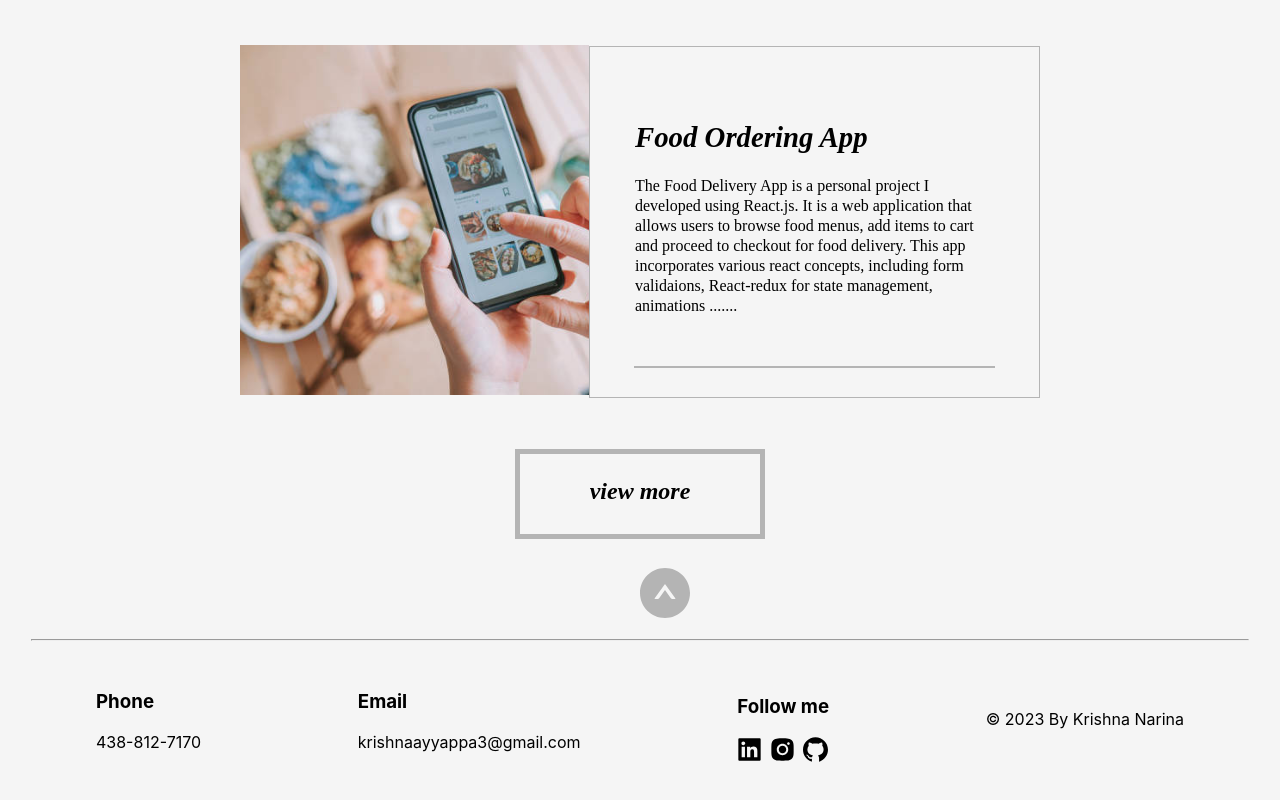
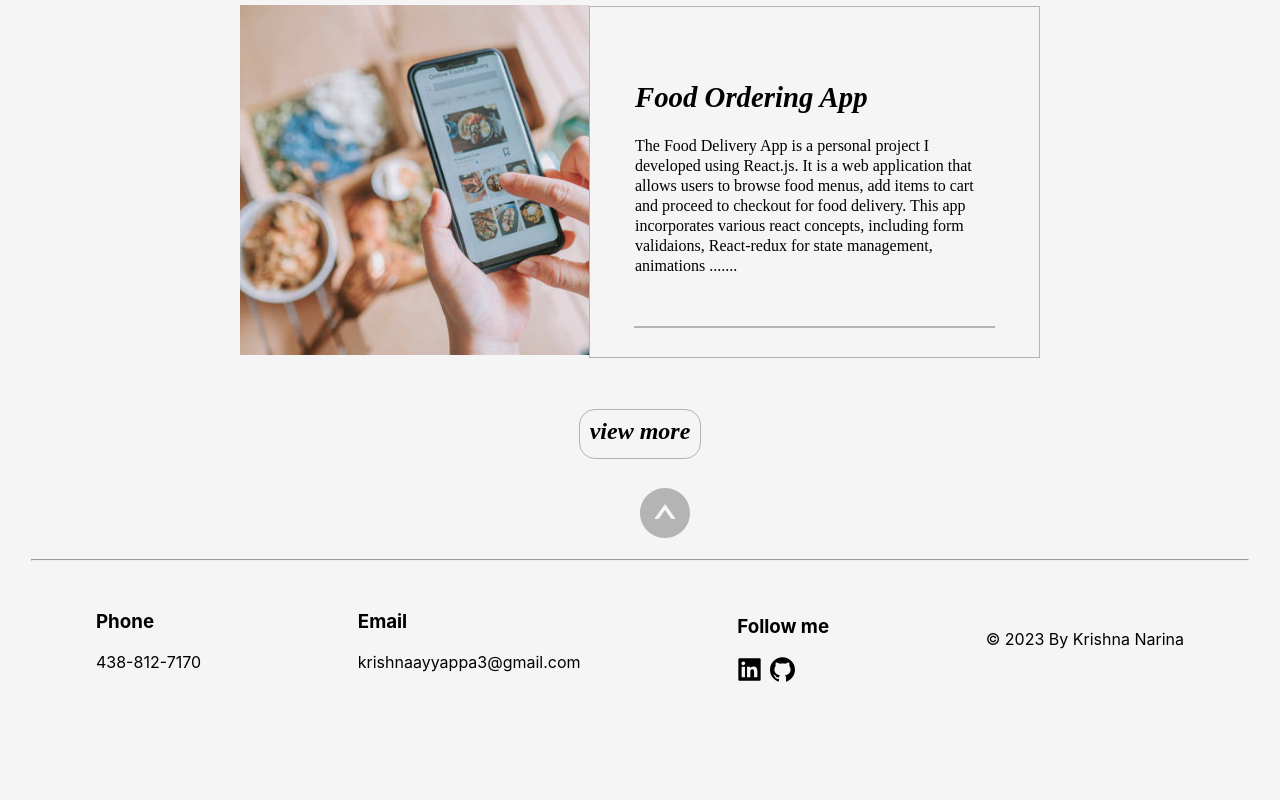
Before and after one commit to Krishnaayyappa/Personal-portfolio, a React (Create React App) app: page /projects in a window 1280 px wide. Shown: the part 1030-1830 px from the top of the page. After the commit the page ends 1768 px from the top, so only its background shows below. Built offline with nearby package versions, Linux system fonts and the light colour scheme; a web font is replaced by a local one.

Commit message:
added few animations

```diff
--- a/src/App.js
+++ b/src/App.js
@@ -5,6 +5,7 @@ import Resume from "./pages/Resume";
 import Projects from "./pages/projects";
 import Contact from "./pages/contact";
 import Project from "./pages/project";
+
 
 const routes = createBrowserRouter([
   {
@@ -26,7 +27,7 @@ const routes = createBrowserRouter([
 ]);
 
 function App() {
-  return <RouterProvider router={routes} />;
+  return <RouterProvider router={routes} />
 }
 
 export default App;
--- a/src/components/content/followme.js
+++ b/src/components/content/followme.js
@@ -1,14 +1,14 @@
 import { Space } from "antd";
-import { LinkedinFilled, InstagramFilled, GithubOutlined } from "@ant-design/icons";
+import { LinkedinFilled, GithubOutlined } from "@ant-design/icons";
 
 function Followme(){
     return(
         <div className="follow">
             <h3>Follow me</h3>
             <Space>
-                <LinkedinFilled className = "ContactIcon"/>
-                <InstagramFilled className = "ContactIcon"/>
-                <GithubOutlined className = "ContactIcon"/>
+                <a href="https://www.linkedin.com/in/krishna-ayyappa-a78b86114/" target="_blank" rel="noreferrer"><LinkedinFilled className = "ContactIcon"/></a>
+                {/* <a href="linkedin.com/in/krishna-ayyappa-a78b86114" target="_blank" rel="noreferrer"><InstagramFilled className = "ContactIcon"/></a> */}
+                <a href="https://github.com/Krishnaayyappa" target="_blank" rel="noreferrer"><GithubOutlined className = "ContactIcon"/></a>
             </Space>
         </div>
     )
--- a/src/components/content/professionalProjects.module.css
+++ b/src/components/content/professionalProjects.module.css
@@ -9,11 +9,12 @@
 }
 
 .project{
-    width:15rem;
-    height:5rem;
-    border: 5px solid rgb(180,180,180);
+    width:7.5rem;
+    height:3rem;
+    border: 1px solid rgb(180,180,180);
     margin:auto;
     text-align: center;
+    border-radius: 1rem;
 }
 
 .project:hover{
@@ -21,7 +22,7 @@
 }
 
 .project p{
-    margin-top: 1.5rem;
+    margin-top: 0.5rem;
     font-family:"Open+Sans";
     font-style: italic;
     font-size: 1.5rem;
--- a/src/components/content/projDetailsRolesandfeatures.js
+++ b/src/components/content/projDetailsRolesandfeatures.js
@@ -34,14 +34,16 @@ export function Features({ features, links, projName }) {
         Please find below the web application and github repositories links
       </p>
       <div className={classes.link}>
-        <a href={links.appLink} target="_blank">
-          <p><LinkOutlined />{projName}</p>
+        <a href={links.appLink} target="_blank" rel="noreferrer">
+          <p>
+            <LinkOutlined />
+            {projName}
+          </p>
         </a>
-        <a
-          href={links.githubLink}
-          target="_blank"
-        >
-          <p><LinkOutlined /> Github repo</p>
+        <a href={links.githubLink} target="_blank" rel="noreferrer">
+          <p>
+            <LinkOutlined /> Github repo
+          </p>
         </a>
       </div>
     </div>
--- a/src/components/content/projectdetails.module.css
+++ b/src/components/content/projectdetails.module.css
@@ -28,6 +28,8 @@
 .content img{
     width:100%;
     margin:25px 0 25px 0;
+    height: 400px;
+    object-fit: cover;
 }
 
 .light{
--- a/src/components/layout/layout.js
+++ b/src/components/layout/layout.js
@@ -2,6 +2,7 @@ import Navigation from "./Navigation";
 import Footer from "./footer";
 import { Fragment } from "react";
 import { Outlet } from "react-router-dom";
+import { ScrollRestoration } from "react-router-dom";
 
 
 
@@ -13,6 +14,7 @@ const PageLayout = (props) => {
                 <Outlet />
             </main>
             <Footer />
+            <ScrollRestoration />
         </Fragment>
     )
 }
--- a/src/index.css
+++ b/src/index.css
@@ -188,3 +188,8 @@ ul{
   padding:0;
   margin:0;
 }
+
+a {
+  text-decoration: none;
+  color:black
+}
--- a/src/index.js
+++ b/src/index.js
@@ -3,6 +3,10 @@ import ReactDOM from 'react-dom/client';
 import './index.css';
 import App from './App';
 import reportWebVitals from './reportWebVitals';
+
+
+
+
 
 const root = ReactDOM.createRoot(document.getElementById('root'));
 root.render(
--- a/src/pages/Resume.js
+++ b/src/pages/Resume.js
@@ -16,7 +16,7 @@ const Resume = () => {
           position="React Developer"
           company="Bank of Montreal"
         /> */}
-        <hr className={classes.divider} />
+        {/* <hr className={classes.divider} /> */}
         <BoxDetails
           year="2018-2020"
           position="Full Stack Developer"
```
